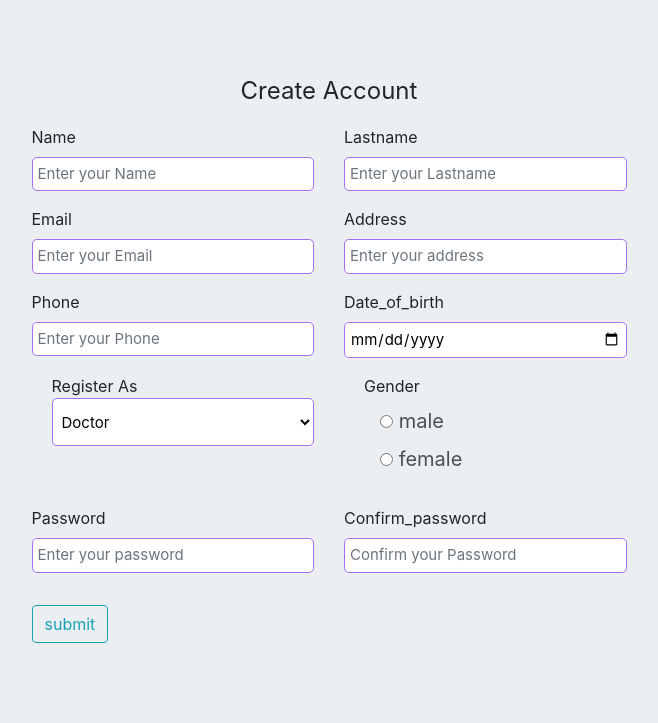
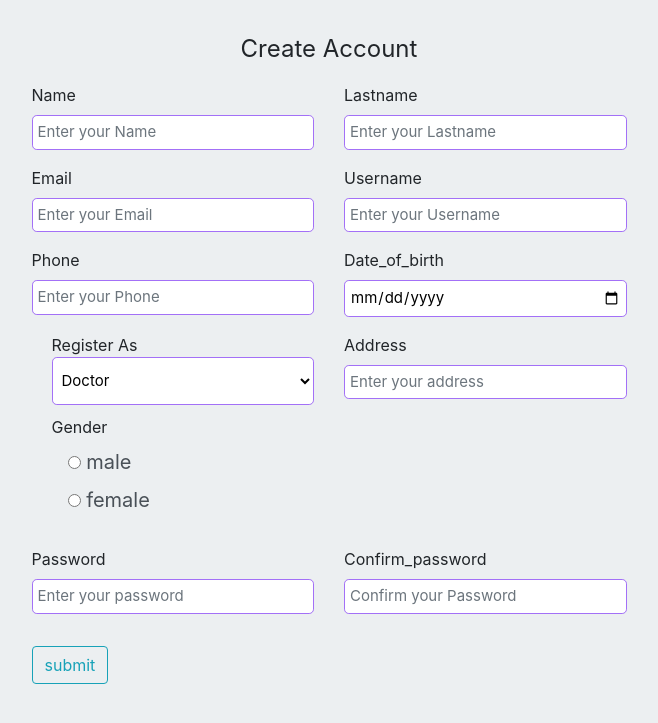
Before and after one commit to Ali-hadi1/appointment, a Flask app: page /register in a window 1280 px wide. Shown: the part 56-779 px from the top of the page, without its empty margins (296-954 px from the left). Run offline with Flask 2, Linux system fonts and the light colour scheme; some libraries are stand-ins or nearby versions.

Commit message:
add username field

```diff
--- a/appointment/forms.py
+++ b/appointment/forms.py
@@ -6,6 +6,7 @@ from appointment.models import User
 
 class UserRegisteration(FlaskForm):
     name = StringField('name', validators=[DataRequired(), Length(min=2 , max=8)])
+    username = StringField('username', validators=[DataRequired(), Length(min=4)])
     email = StringField('email',validators=[DataRequired(), Email()])
     lastname = StringField('lastname', validators=[DataRequired(), Length(min=4 , max=8)])
     address = StringField('address', validators=[DataRequired(), Length(max=200)])
--- a/appointment/models.py
+++ b/appointment/models.py
@@ -9,6 +9,7 @@ def load_user(user_id):
 
 class User(db.Model, UserMixin):
     id = db.Column(db.Integer, primary_key=True)
+    username = db.Column(db.String(30), nullable=False, unique=True)
     name = db.Column(db.String(30), nullable=False)
     lastname = db.Column(db.String(30), nullable=False)
     email = db.Column(db.String(40), unique=True, nullable=False)
--- a/appointment/routes.py
+++ b/appointment/routes.py
@@ -27,7 +27,7 @@ def register():
     form = UserRegisteration()
     if form.validate_on_submit():
         hashed_password = bcrypt.generate_password_hash(form.password.data).decode('utf-8')
-        user = User(name=form.name.data, lastname=form.lastname.data, email=form.email.data,
+        user = User(name=form.name.data, lastname=form.lastname.data, email=form.email.data, username=form.username.data,
             address = form.address.data, date_of_birth = form.date_of_birth.data, phone= form.phone.data,
             role=form.role.data ,password=hashed_password)
         db.session.add(user)
--- a/appointment/templates/register.html
+++ b/appointment/templates/register.html
@@ -59,16 +59,16 @@
                     </div>
                     <div class="col-lg-6">
                         <div class="form-group">
-                            {{ form.address.label(class="form-control-label text-capitalize") }}
-                            {% if form.address.errors %}
-                                {{ form.address(class="form-control form-control-lg is-invalid") }}
+                            {{ form.username.label(class="form-control-label text-capitalize") }}
+                            {% if form.username.errors %}
+                                {{ form.username(class="form-control form-control-lg is-invalid") }}
                                 <div class="invalid-feedback">
-                                    {% for errors in form.address.errors %}
+                                    {% for errors in form.username.errors %}
                                         <span> {{ error }} </span>
                                     {% endfor %}
                                 </div>
                             {% else %}
-                                {{ form.address(class="form-control form-control-lg input_style", placeholder="Enter your address") }}
+                                {{ form.username(class="form-control form-control-lg input_style", placeholder="Enter your Username") }}
                             {% endif %}
                         </div>
                     </div>
@@ -121,6 +121,23 @@
                             {% endif %}
                         </div>
                     </div>
+                    <div class="col-lg-6">
+                        <div class="form-group">
+                            {{ form.address.label(class="form-control-label text-capitalize") }}
+                            {% if form.address.errors %}
+                                {{ form.address(class="form-control form-control-lg is-invalid") }}
+                                <div class="invalid-feedback">
+                                    {% for errors in form.address.errors %}
+                                        <span> {{ error }} </span>
+                                    {% endfor %}
+                                </div>
+                            {% else %}
+                                {{ form.address(class="form-control form-control-lg input_style", placeholder="Enter your address") }}
+                            {% endif %}
+                        </div>
+                    </div>
+                </div>
+                <div class="row">
                     <div class="col-lg-6">
                         <div class="form-check">
                             {{ form.gender.label(class="form-check-label text-capitalize") }}
```
